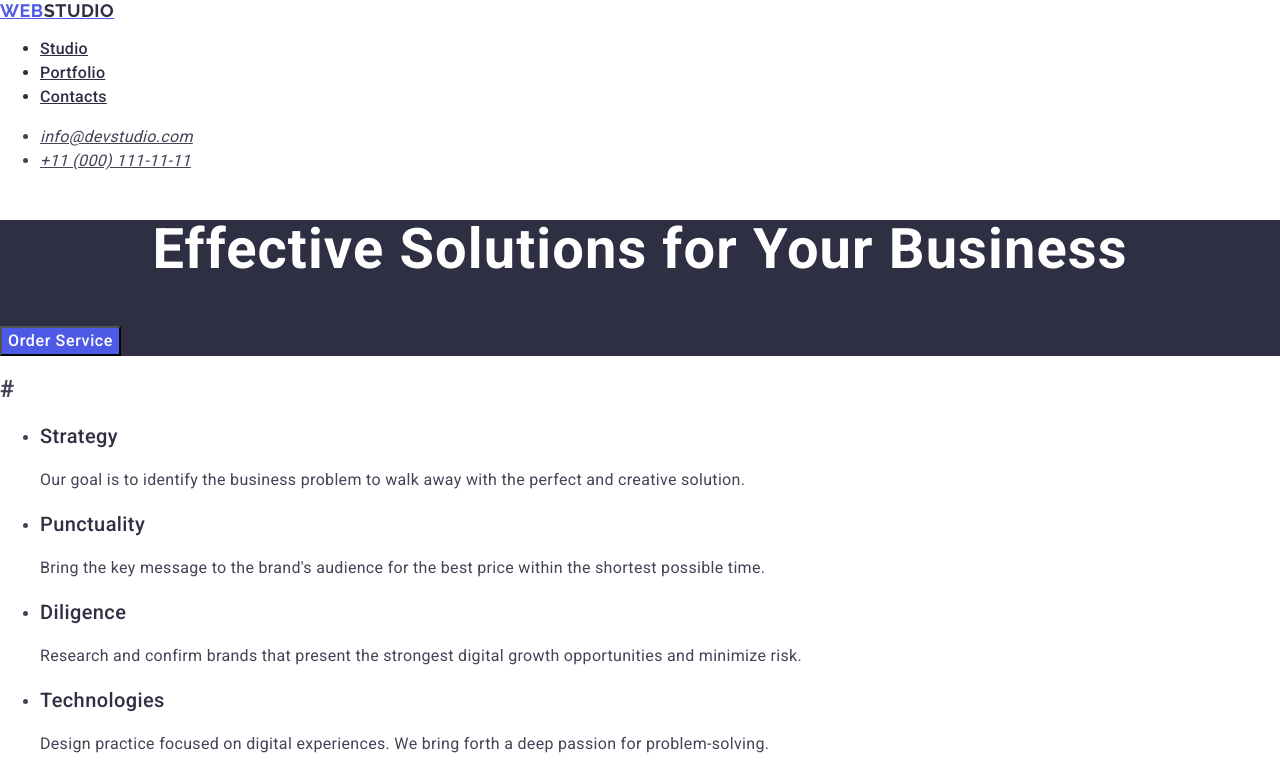
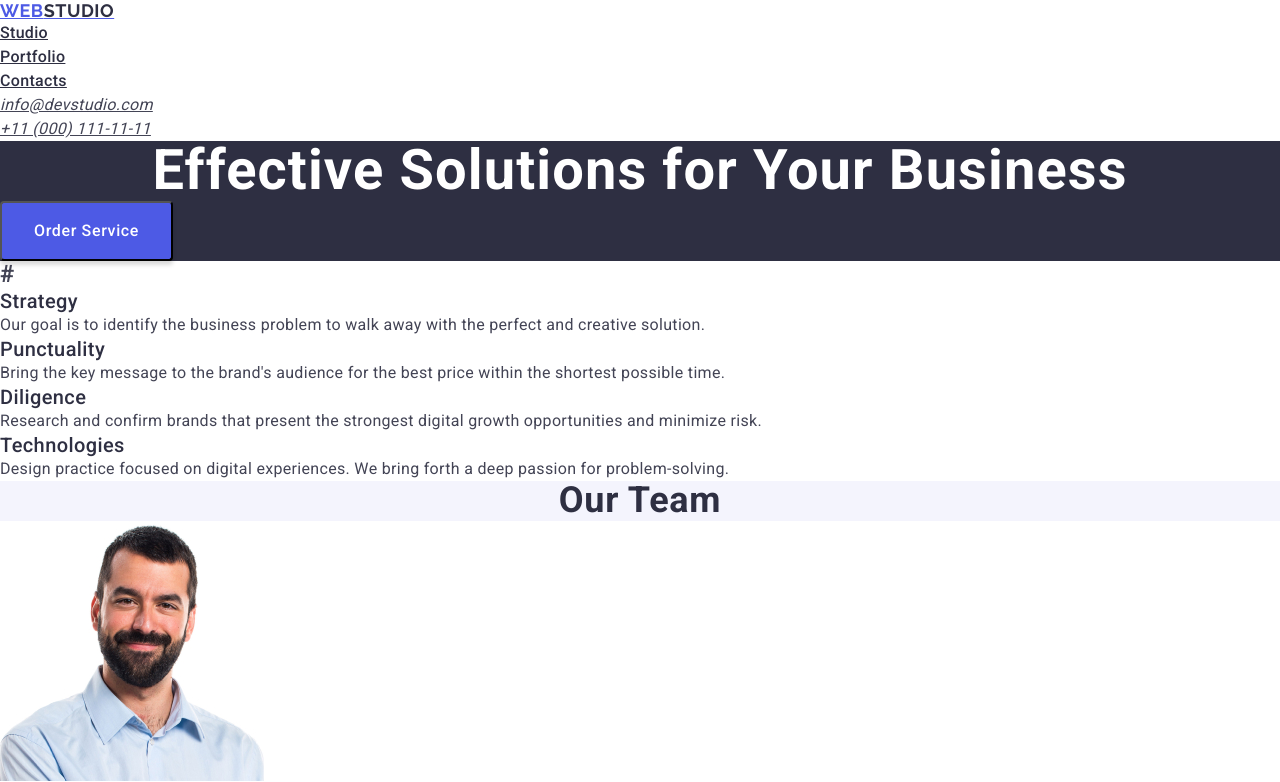
Before and after one commit to YehorK88/goit-homework-03, a plain HTML site: page index.html in a window 1280 px wide. Shown: the top 782 px of the page. Drawn offline with nearby package versions, Linux system fonts and the light colour scheme.

Commit message:
update css

```diff
--- a/css/styles.css
+++ b/css/styles.css
@@ -88,6 +88,15 @@ body {
   line-height: 1.5;
   letter-spacing: 0.04em;
   color: #ffffff;
+
+  display: inline-flex;
+padding: 16px 32px;
+align-items: flex-start;
+gap: 10px;
+
+border-radius: 4px;
+background: var(--IRIS, #4D5AE5);
+box-shadow: 0px 4px 4px 0px rgba(0, 0, 0, 0.15);
 }
 .button:hover,
 .button:focus {
@@ -175,3 +184,12 @@ body {
   letter-spacing: 0.02em;
   color: #f4f4fd;
 }
+
+h1, h2, h3, h4, h5, h6, p {
+	margin: 0;
+}
+
+ul, ol {
+	margin: 0;
+	padding-left: 0;
+}
--- a/index.html
+++ b/index.html
@@ -18,6 +18,7 @@
   </head>
   <body>
     <header>
+      <div class="container">
       <nav>
         <a class="logo" href="./index.html"
           >Web<span class="half-logo">Studio</span>
@@ -48,15 +49,19 @@
           </li>
         </ul>
       </address>
+    </div>
     </header>
 
     <main>
       <section class="section-first">
+        <div class="container">
         <h1 class="page-title">Effective Solutions for Your Business</h1>
         <button class="button" type="button">Order Service</button>
+      </div>
       </section>
 
       <section class="section-second">
+        <div class="container">
         <h2>#</h2>
 
         <ul>
@@ -92,9 +97,11 @@
             </p>
           </li>
         </ul>
+      </div>
       </section>
 
       <section class="section-third">
+        <div class="container">
         <h2 class="section-title">Our Team</h2>
 
         <ul>
@@ -150,9 +157,11 @@
             <p class="position">UI Designer</p>
           </li>
         </ul>
+      </div>
       </section>
 
       <section class="section-fourth">
+        <div class="container">
         <h2 class="section-title">Our Portfolio</h2>
 
         <ul>
@@ -212,6 +221,7 @@
             <p class="product-type">Marketing</p>
           </li>
         </ul>
+      </div>
       </section>
     </main>
 
```
